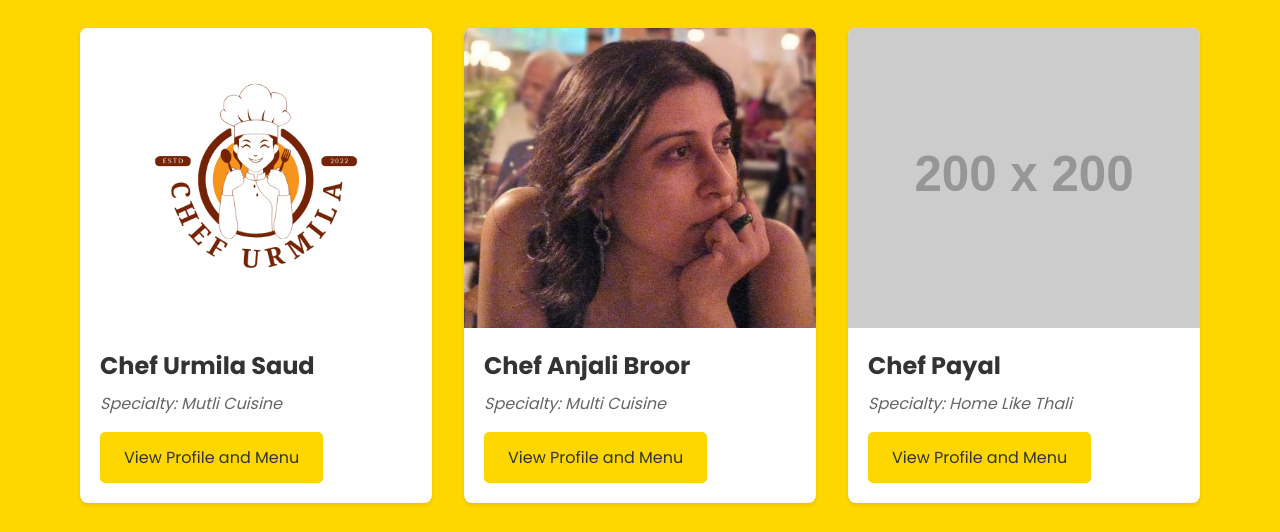
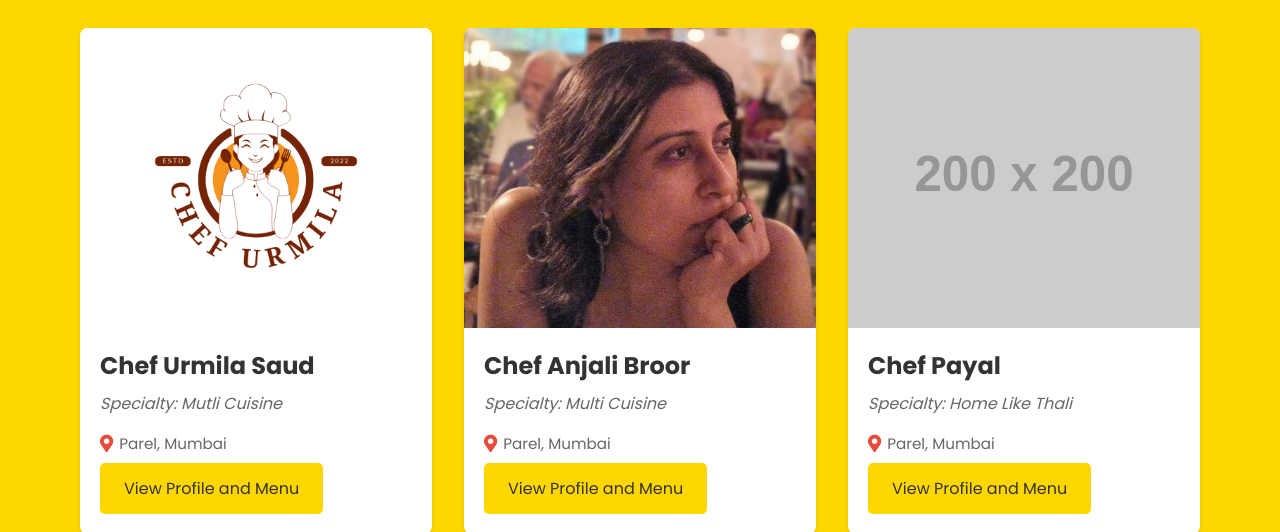
Before and after one commit to aslearntocode/thedivinehands, a website: page app/chefs.html in a window 1280 px wide. Shown: the part 194-726 px from the top of the page. Drawn offline with Linux system fonts and the light colour scheme; placeholder pictures from the web are drawn by us.

Commit message:
Added Cheff_Baker Location

```diff
--- a/app/chefs.html
+++ b/app/chefs.html
@@ -48,6 +48,7 @@
                     <div class="chef-info">
                         <h2>Chef Urmila Saud</h2>
                         <p class="specialty">Specialty: Mutli Cuisine</p>
+                        <p class="location"><i class="fas fa-map-marker-alt"></i> Parel, Mumbai</p>
                         <!-- <p class="description">With 15 years of experience in authentic Italian cooking, Sarah brings the taste of Naples to your doorstep.</p> -->
                         <a href="chef-urmila.html" class="menu-button">View Profile and Menu</a>
                         <!-- <a href="#" class="menu-button">View Menu</a> -->
@@ -62,6 +63,7 @@
                     <div class="chef-info">
                         <h2>Chef Anjali Broor</h2>
                         <p class="specialty">Specialty: Multi Cuisine</p>
+                        <p class="location"><i class="fas fa-map-marker-alt"></i> Parel, Mumbai</p>
                         <!-- <p class="description">With 9+ years of experience, Anjali brings a unique dining experience with her authentic Multi Cuisine.</p> -->
                         <a href="chef-anjali.html" class="menu-button">View Profile and Menu</a>
                         <!-- <a href="#" class="menu-button">View Menu</a> -->
@@ -76,6 +78,7 @@
                     <div class="chef-info">
                         <h2>Chef Payal</h2>
                         <p class="specialty">Specialty: Home Like Thali</p>
+                        <p class="location"><i class="fas fa-map-marker-alt"></i> Parel, Mumbai</p>
                         <!-- <p class="description">Maria's authentic Mexican recipes have been passed down through generations in her family.</p> -->
                         <a href="chef-payal.html" class="menu-button">View Profile and Menu</a>
                     </div>
@@ -89,6 +92,7 @@
                     <div class="chef-info">
                         <h2>Chef Manmeet Kaur</h2>
                         <p class="specialty">Specialty: North Indian Meals and Snacks</p>
+                        <p class="location"><i class="fas fa-map-marker-alt"></i> Parel, Mumbai</p>
                         <!-- <p class="description">Master of the grill, David specializes in smoked meats and traditional American BBQ.</p> -->
                         <a href="chef-manmeet_kaur.html" class="menu-button">View Profile and Menu</a>
                     </div>
@@ -102,6 +106,7 @@
                     <div class="chef-info">
                         <h2>Chef Priya Patel</h2>
                         <p class="specialty">Specialty: Indian Cuisine</p>
+                        <p class="location"><i class="fas fa-map-marker-alt"></i> Parel, Mumbai</p>
                         <!-- <p class="description">Bringing authentic Indian flavors with a modern twist, Priya's dishes are a perfect blend of spices.</p> -->
                         <!-- <a href="#" class="menu-button">View Menu</a> -->
                     </div>
@@ -272,6 +277,20 @@
             font-size: 1rem;
         }
     }
+
+    .location {
+        color: #666;
+        font-size: 0.95rem;
+        margin: 8px 0;
+        display: flex;
+        align-items: center;
+        gap: 6px;
+    }
+
+    .location i {
+        color: #e74c3c;  /* A nice red color for the location icon */
+        font-size: 1.1rem;
+    }
     </style>
 
     <footer class="site-footer">
```
Also changed, not shown: app/bakers.html (+3 -0 lines).
